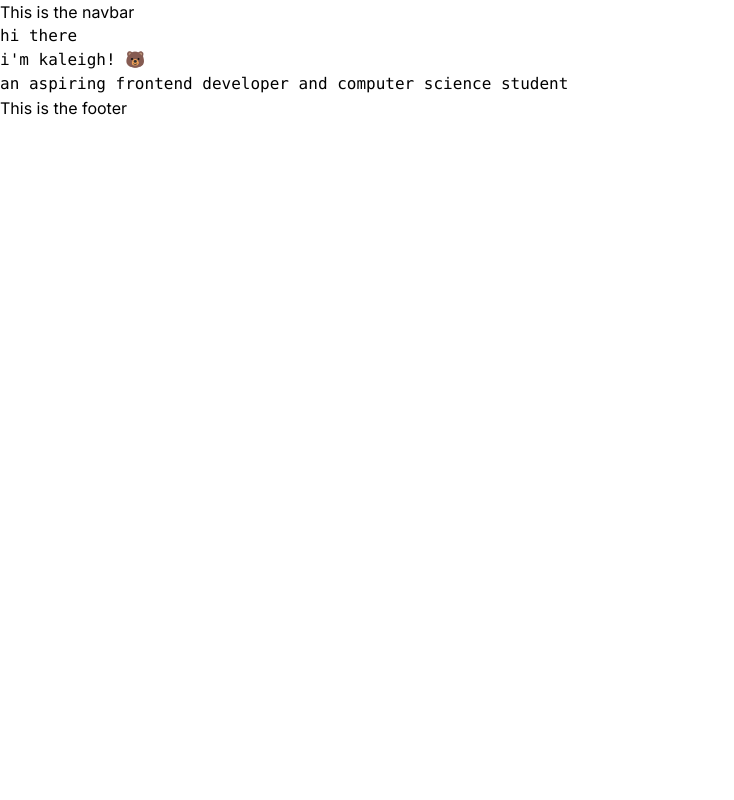
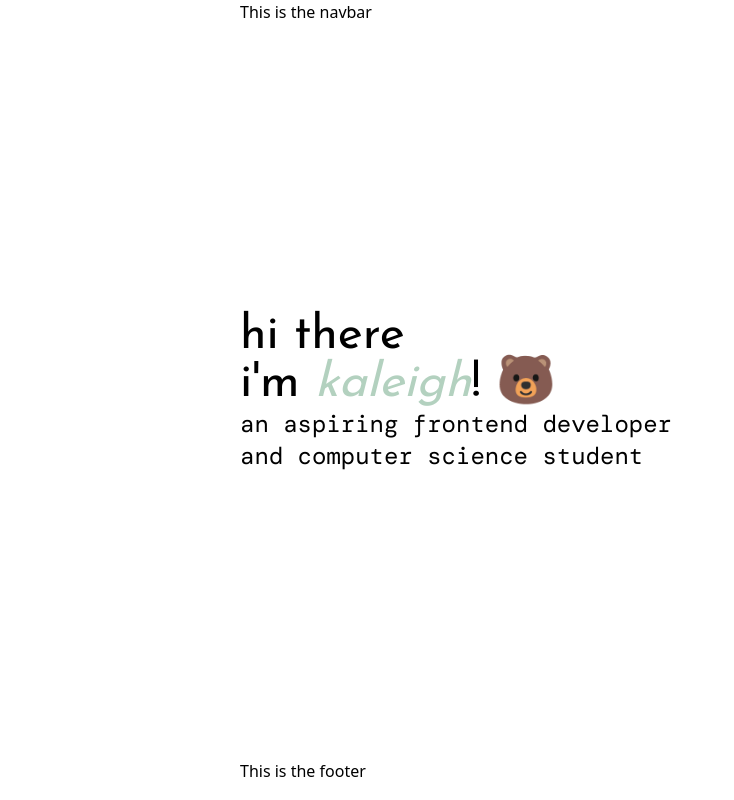
Before and after one commit to kalefed/kale-v2, a Next.js app in the folder kale-v2/: page / in a window 1280 px wide. Shown: the whole page, without its empty margins (0-734 px from the left). Built offline with nearby package versions, Linux system fonts and the light colour scheme.

Commit message:
Add fonts to homepage

```diff
--- /dev/null
+++ b/kale-v2/app/font.js
@@ -0,0 +1,18 @@
+import { Inter, DM_Mono, Josefin_Sans } from 'next/font/google'
+
+export const inter = Inter({
+    subsets: ['latin'],
+    display: 'swap',
+})
+
+export const josefin_sans = Josefin_Sans({
+    weight: '400',
+    subsets: ['latin'],
+    display: 'swap',
+})
+
+export const dm_mono = DM_Mono({
+    weight: '400',
+    subsets: ['latin'],
+    display: 'swap',
+})
--- a/kale-v2/app/layout.js
+++ b/kale-v2/app/layout.js
@@ -1,17 +1,17 @@
 import './globals.css'
-import { Inter } from 'next/font/google'
 import NavBar from '@/components/navbar'
 import Footer from '@/components/footer'
 
-const inter = Inter({ subsets: ['latin'] })
 
 export default function RootLayout({ children }) {
   return (
     <html lang="en">
-      <body className={inter.className}>
+      <body>
+      <div className='px-60 min-h-screen'>
         <NavBar />
         {children}
-        <Footer />
+        <Footer/>
+        </div>
         </body>
     </html>
   )
--- a/kale-v2/app/page.js
+++ b/kale-v2/app/page.js
@@ -1,10 +1,11 @@
+import { dm_mono, josefin_sans } from './font'
 
 export default function Home() {
   return (
-    <main>
-      <div className="font-mono">
-       <h1>hi there <br /> i'm kaleigh! 🐻</h1>
-       <p>an aspiring frontend developer and computer science student</p>
+    <main style={{ height: `calc(100vh - ${65}px)` }}>
+      <div className="flex flex-col justify-center h-full">
+       <h1 className={`lg:text-5xl md:text-4xl text-3xl ${josefin_sans.className}`}>hi there <br /> i'm <span className="text-[#B3D1BF] italic">kaleigh</span>! 🐻</h1>
+       <p className={`lg:text-2xl md:text-xl text-lg ${dm_mono.className}`}>an aspiring frontend developer<br />and computer science student</p>
       </div>
     </main>
   )
--- a/kale-v2/package.json
+++ b/kale-v2/package.json
@@ -9,6 +9,7 @@
     "lint": "next lint"
   },
   "dependencies": {
+    "@next/font": "^13.4.19",
     "autoprefixer": "10.4.15",
     "next": "13.4.19",
     "postcss": "8.4.29",
```
Also changed, not shown: 1 other file (tests, documents, lock files or other folders).
